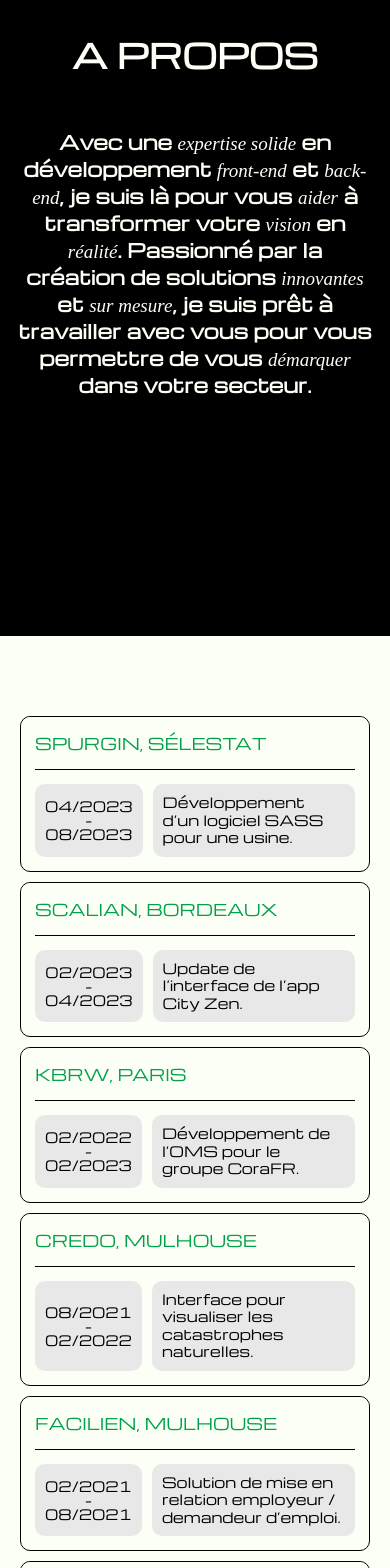
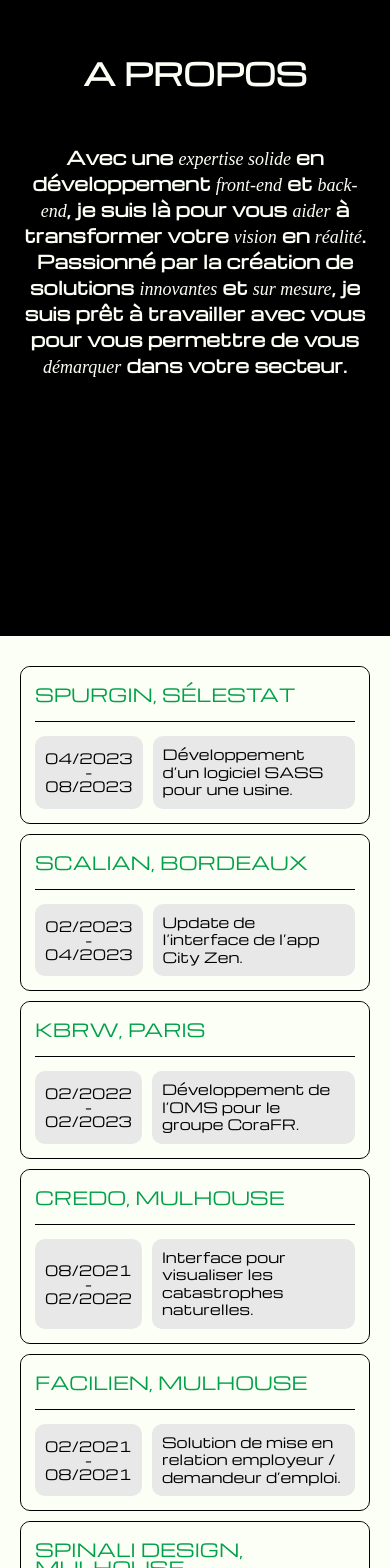
Before and after one commit to albin-cousson/myWebsite, a Next.js app: page / in a window 390 px wide. Shown: the part 2740-4308 px from the top of the page. Built offline with nearby package versions, Linux system fonts and the light colour scheme.

Commit message:
refactor: amélioration du responsive design

```diff
--- a/styles/Home.module.css
+++ b/styles/Home.module.css
@@ -289,7 +289,7 @@
   pointer-events: none;
 }
 
-@media screen and (max-width: 991px) {
+@media screen and (max-width: 767px) {
   .persoCursor {
     display: none;
   }
--- a/styles/downloadCvButton.module.scss
+++ b/styles/downloadCvButton.module.scss
@@ -2,7 +2,7 @@
     z-index: 100;
     width: 150px;
     height:  50px;
-    @media screen and (max-width: 700px) {
+    @media screen and (max-width: 767px) {
         width: 130px;
         height:  40px;
     }
@@ -26,7 +26,7 @@
         p {
             z-index: 1;
             color: var(--default-color);
-            @media screen and (max-width: 700px) {
+            @media screen and (max-width: 767px) {
                 font-size: 14px;
             }
         }
--- a/styles/experience.module.scss
+++ b/styles/experience.module.scss
@@ -3,6 +3,12 @@
     padding: 20px;
     padding-top: 80px;
     background: var(--secondary-color);
+
+    @media screen and (max-width: 767px) {
+        padding-top: 30px;
+
+    }
+
     div {
         position: sticky;
         max-width: 80rem;
@@ -15,44 +21,51 @@
         background-color: var(--secondary-color);
         color: var(--default-color);
         border: 1px solid var(--default-color);
+
+        @media screen and (max-width: 767px) {
+            margin-bottom: 0.625rem;
+        }
+
         header {
             div {
                 padding: 20px;
-                margin-top:0.625rem;
-                margin-bottom:0.625rem;
+                margin-top: 0.625rem;
+                margin-bottom: 0.625rem;
                 border: 0px;
-                @media screen and (max-width: 700px) {
+
+                @media screen and (max-width: 767px) {
+                    padding: 20px;
+                }
+
+                @media screen and (max-width: 767px) {
                     display: flex;
                     margin: 0;
-                    padding-top:  18px !important;
-                    padding-bottom:  18px !important;
-                    padding-left:  14px !important;
-                    padding-right:  14px !important;
+                    padding-top: 18px !important;
+                    padding-bottom: 18px !important;
+                    padding-left: 14px !important;
+                    padding-right: 14px !important;
                 }
+
                 h3 {
                     display: inline-block;
                     vertical-align: -webkit-baseline-middle;
                     margin: 0;
-                    font-size: 2.5rem;
+                    font-size: 28px;
                     font-weight: inherit;
                     line-height: 1;
                     text-transform: uppercase;
                     color: var(--primary-color);
-                }
-                @media screen and (max-width: 700px) {
-                    h3{
-                        font-size:1rem;
+
+                    @media screen and (max-width: 767px) {
+                        font-size: 18px;
                     }
                 }
             }
-            @media screen and (max-width: 700px) {
-                div{
-                    padding:20px;
-                }
-            }
         }
+
         section {
             width: 100%;
+
             ul {
                 display: flex;
                 flex-direction: column;
@@ -61,20 +74,35 @@
                 padding: 0;
                 margin-left: 1.25rem;
                 margin-right: 1.25rem;
-                padding-top:1.25rem;
+                padding-top: 1.25rem;
                 padding-bottom: 1.25rem;
                 border-top: 1px solid;
-                @media screen and (max-width: 700px) {
+
+                @media screen and (max-width: 767px) {
+                    gap: 0.625rem;
+                    margin-left: 0.625rem;
+                    margin-right: 0.625rem;
+                    padding-top: 0.625rem;
+                    padding-bottom: 0.625rem;
+                }
+
+                @media screen and (max-width: 767px) {
                     margin: 0;
                     margin-left: 14px;
                     margin-right: 14px;
-                    padding-top:14px;
+                    padding-top: 14px;
                     padding-bottom: 14px;
                 }
+
                 li {
                     position: relative;
                     display: flex;
                     gap: 1.25rem;
+
+                    @media screen and (max-width: 767px) {
+                        gap: 0.625rem;
+                    }
+
                     div {
                         display: flex;
                         flex-basis: 16.666667%;
@@ -87,18 +115,18 @@
                         padding-left: 1.25rem;
                         padding-right: 1.25rem;
                         border-radius: 10px;
-                        font-size: 2rem;
+                        font-size: 20px;
                         line-height: 1;
                         text-align: center;
                         color: var(--default-color);
                         border: 0px;
-                    }
-                    @media screen and (max-width: 700px) {
-                        div{
+
+                        @media screen and (max-width: 767px) {
                             padding: 0.625rem;
                             font-size: 14px;
                         }
                     }
+
                     h4 {
                         display: flex;
                         flex-basis: 100%;
@@ -109,76 +137,65 @@
                         padding-left: 1.25rem;
                         padding-right: 1.25rem;
                         border-radius: 10px;
-                        font-size: 2rem;
+                        font-size: 20px;
                         line-height: 1.25;
                         color: var(--default-color);
                         font-weight: lighter;
-                    }
-                    @media screen and (max-width: 700px) {
-                        h4{
+
+                        @media screen and (max-width: 767px) {
                             padding: 0.625rem;
                             font-size: 14px;
                         }
                     }
                 }
-                @media screen and (max-width: 700px) {
-                    li{
-                        gap: 0.625rem;
-
-                    }
-                }
-            }
-        }
-        @media screen and (max-width: 700px) {
-            ul{
-                gap: 0.625rem;
-                margin-left: 0.625rem;
-                margin-right: 0.625rem;
-                padding-top:0.625rem;
-                padding-bottom: 0.625rem;
             }
         }
     }
-    @media screen and (max-width: 700px) {
-        div {
-            margin-bottom:0.625rem;
+
+    .spurgin {
+        top: 80px;
+
+        @media screen and (max-width: 767px) {
+            top: 30px
         }
     }
-    .spurgin {
-        top: 80px
-    }
+
     .scalian {
         top: 130px;
+
+        @media screen and (max-width: 767px) {
+            top: 60px;
+        }
     }
+
     .kbrw {
-        top: 180px
+        top: 180px;
+
+        @media screen and (max-width: 767px) {
+            top: 90px
+        }
     }
+
     .credo {
         top: 230px;
+
+        @media screen and (max-width: 767px) {
+            top: 120px;
+        }
     }
+
     .facilien {
         top: 280px;
+
+        @media screen and (max-width: 767px) {
+            top: 150px;
+        }
     }
+
     .spinaliDesign {
         top: 330px;
-    }
-    @media screen and (max-width: 700px) {
-        .spurgin {
-            top: 30px
-        }
-        .scalian {
-            top: 60px;
-        }
-        .kbrw {
-            top: 90px
-        }
-        .credo {
-            top: 120px;
-        }
-        .facilien {
-            top: 150px;
-        }
-        .spinaliDesign {
+
+        @media screen and (max-width: 767px) {
             top: 180px;
         }
     }
--- a/styles/intro.module.scss
+++ b/styles/intro.module.scss
@@ -7,16 +7,25 @@
     background-color: var(--default-color);
     .intro {
         padding: 0px 150px 0px 150px;
+        @media screen and (max-width: 767px) {
+            padding: 0px 18px 0px 18px;
+        }
         h1 {
             padding-bottom: 50px;
             text-align: center;
-            font-size: 50px;
+            font-size: 40px;
             color: var(--secondary-color);
+            @media screen and (max-width: 767px) {
+                font-size: 30px;
+            }
         }
         h2 {
             text-align: center;
             color: var(--secondary-color);
-            font-size: 33px;
+            font-size: 28px;
+            @media screen and (max-width: 767px) {
+                font-size: 18px;
+            }
             .span {
                 font-family: 'Canela web','Times New Roman',sans-serif;
                 font-style: italic;
@@ -26,17 +35,3 @@
         }
     }
 }
-
-@media screen and (max-width: 700px) {
-    .introContainer {
-        .intro {
-            padding: 0px 18px 0px 18px;
-            h1 {
-                font-size: 33px;
-            }
-            h2 {
-                font-size: 19px;
-            }
-        }
-    }
-}
--- a/styles/menu.module.scss
+++ b/styles/menu.module.scss
@@ -30,7 +30,7 @@
   border-radius: 50%;
   background: var(--secondary-color);
   border: 1px solid var(--primary-color);
-  @media screen and (max-width: 700px) {
+  @media screen and (max-width: 767px) {
     width: 60px;
     height:  60px;
   }
--- a/styles/welcome.module.scss
+++ b/styles/welcome.module.scss
@@ -24,6 +24,21 @@
 .welcomeMotionText {
   z-index: 3;
   text-align: center;
+  text-transform: uppercase;
   font-size: 40px;
   color: var(--secondary-color);
+  text-shadow: -1px -1px 0 #000,
+    1px -1px 0 #000,
+    -1px 1px 0 #000,
+    1px 1px 0 #000,
+    1px 1px 2px #141414,
+    1px 1px 3px #141414,
+    1px 1px 5px #141414,
+    1px 1px 7px #141414,
+    1px 1px 10px #141414,
+    1px 1px 12px #141414,
+    1px 1px 18px #141414;
+  @media screen and (max-width: 767px) {
+    font-size: 30px;
+  }
 }
```
